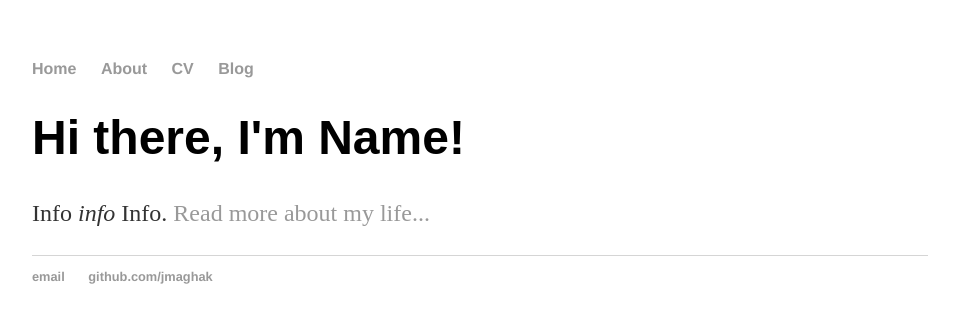
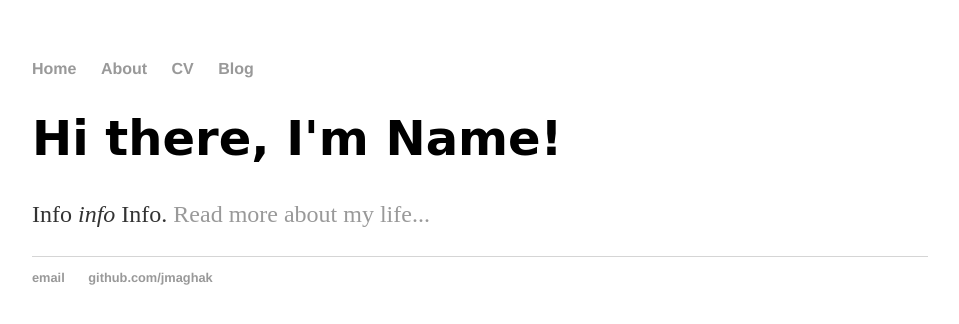
Before and after one commit to nessig/jmaghak.github.io, a Jekyll site: the page built from index.html, in a window 1280 px wide. Shown: the top 324 px of the page, without its empty margins (160-1119 px from the left). Built offline with Jekyll 4.4.1, drawn with Linux system fonts in a browser that asks for light colours; Markdown is read by kramdown in place of the engine named in the settings.

Commit message:
Update main.css

```diff
--- a/css/main.css
+++ b/css/main.css
@@ -21,7 +21,7 @@ a:hover {
 }
 h1 {
     font-size: 3em;
-    font-family:'Arial', 'Sans-Serif';
+    font-family:'Comic Sans MS', 'Arial', 'Sans-Serif';
 }
 p {
     font-size: 1.5em;
```
